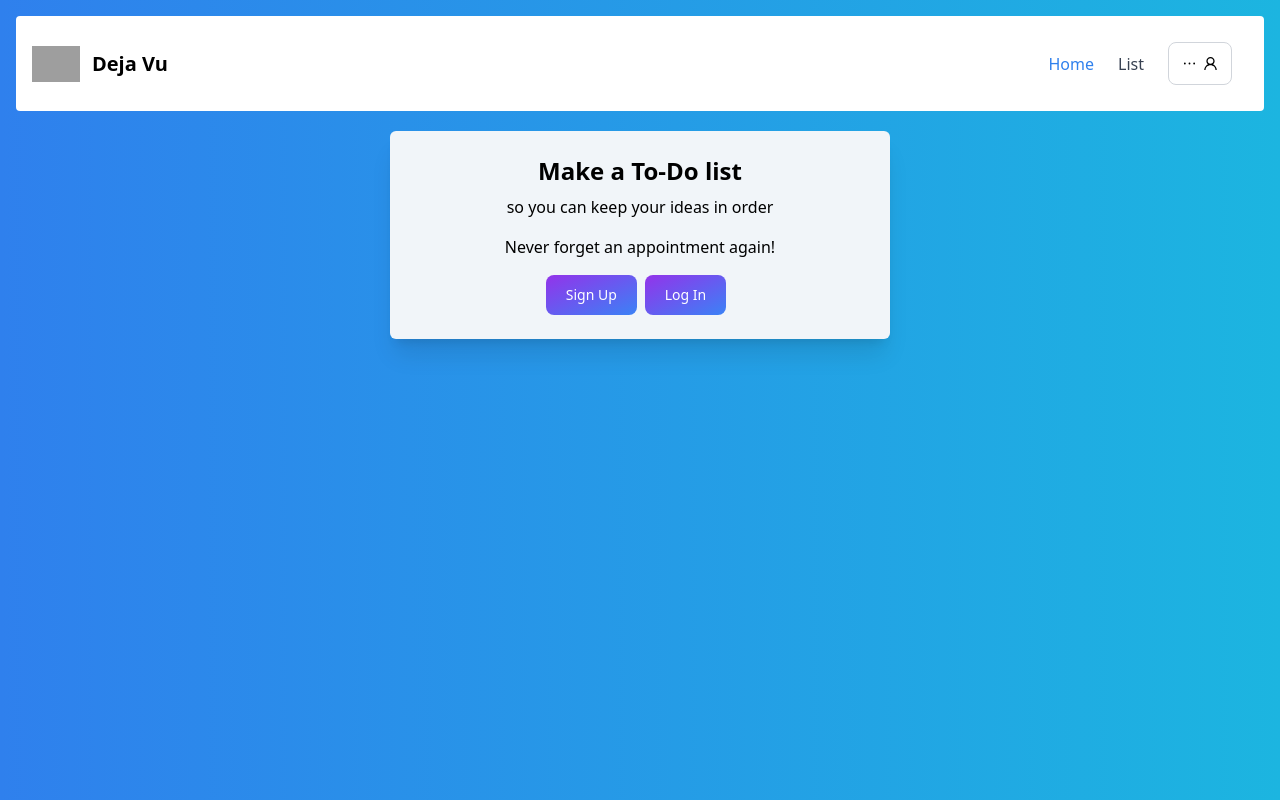
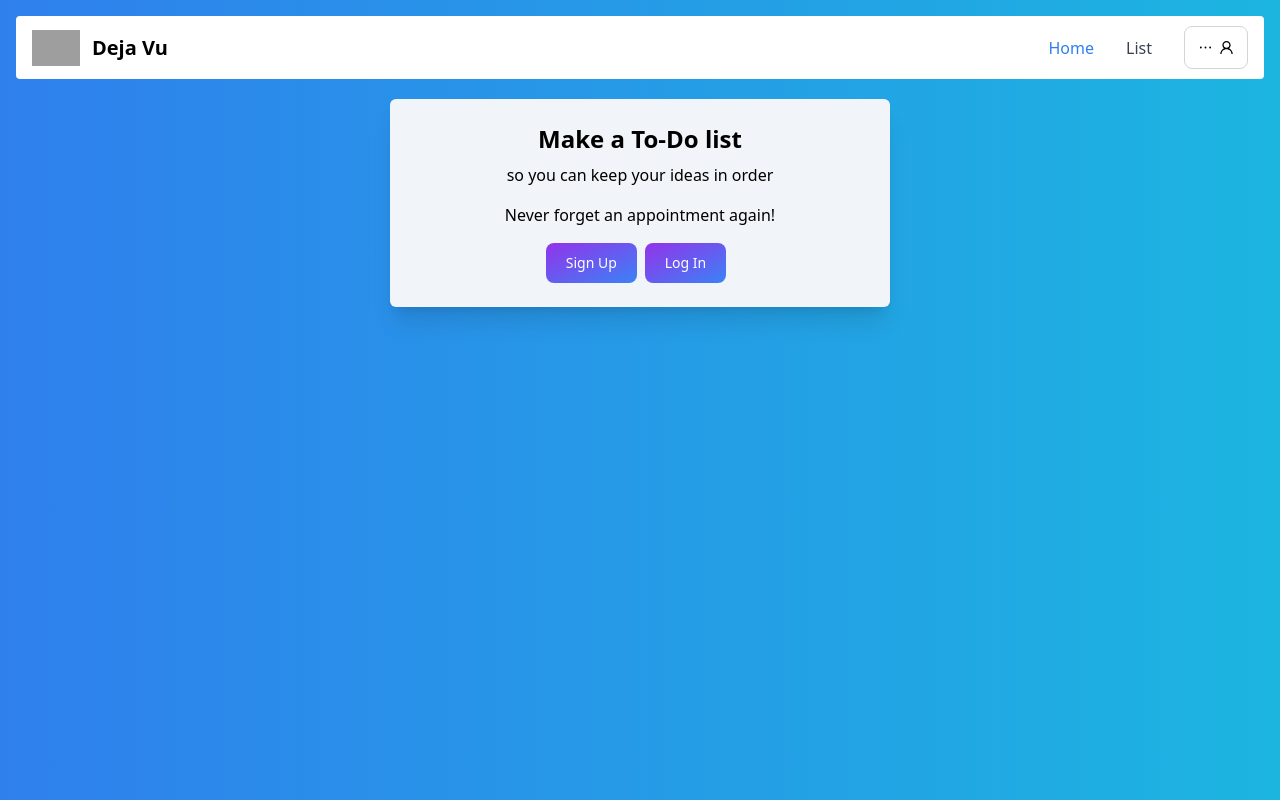
Before and after one commit to PedroMarMol/todo_app, a React (Create React App) app: page / in a window 1280 px wide. Built offline with nearby package versions, Linux system fonts and the light colour scheme; no server answers; grey boxes are pictures that could not be loaded.

Commit message:
Update NavBar.jsx

```diff
--- a/src/components/NavBar.jsx
+++ b/src/components/NavBar.jsx
@@ -9,11 +9,12 @@ const NavBar = (props) => {
   const style = {
     nav: `bg-white border-gray-200 px-2 sm:px-4 py-2.5 rounded mb-5`,
     navBar: `container flex flex-wrap items-center justify-between mx-auto`,
-    buttons: `hidden w-full md:block md:w-auto relative`,
+    buttons: `w-full md:w-auto relative`,
     branding: `flex items-center`,
     logo: `h-6 mr-3 sm:h-9`,
     name: `self-center text-xl font-semibold whitespace-nowrap`,
-    list: `flex flex-col items-center p-4 mt-4 border border-gray-100 rounded-lg bg-gray-50 md:flex-row md:space-x-6 md:mt-0 md:text-sm md:font-medium md:border-0 md:bg-white`,
+    list: `flex items-center space-x-6 md:space-x-8 md:text-sm md:font-medium w-full md:w-auto`,
+    listSm: `p-2 mt-2 md:p-0 md:mt-0`,
     defaultButton: `text-base block py-2 pl-3 pr-4 text-gray-700 rounded hover:bg-gray-100 md:hover:bg-transparent md:border-0 md:hover:text-[#2F80ED] md:p-0`,
     homeButton: `text-base block py-2 pl-3 pr-4 md:bg-transparent md:text-[#2F80ED] md:p-0 aria-current='page'`,
     accountButton: `flex space-x-1 border border-gray-300 rounded-lg p-3 transition duration-2000 ease-in-out hover:shadow-xl`
@@ -59,7 +60,7 @@ const NavBar = (props) => {
           <span className={style.name}>Deja Vu</span>
         </Link>
         <div className={style.buttons} id='navbar-default'>
-          <ul className={style.list}>
+        <ul className={`${style.list} ${style.listSm}`}>
             <li>
               <Link to='/' className={style.homeButton}>Home</Link>
             </li>
```
